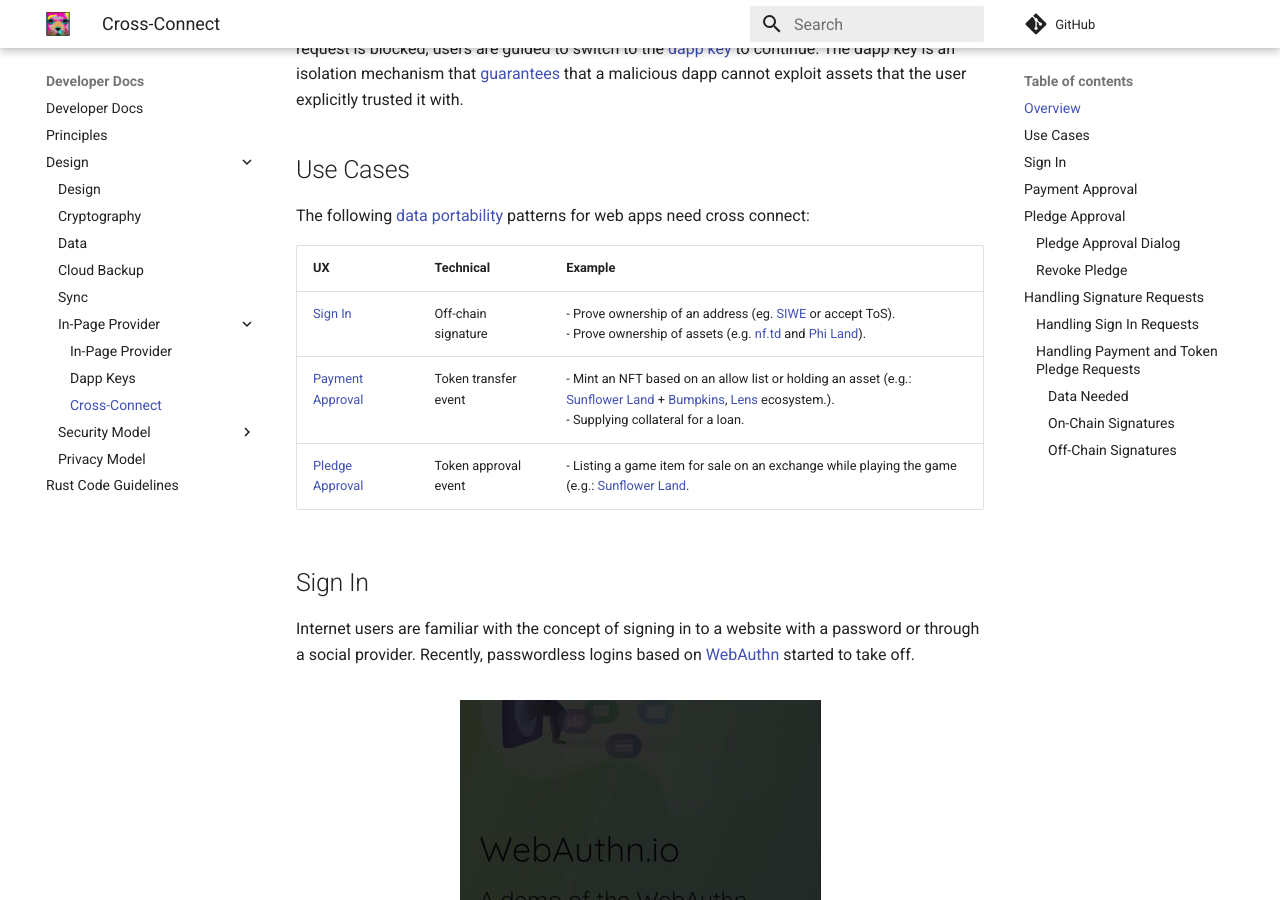
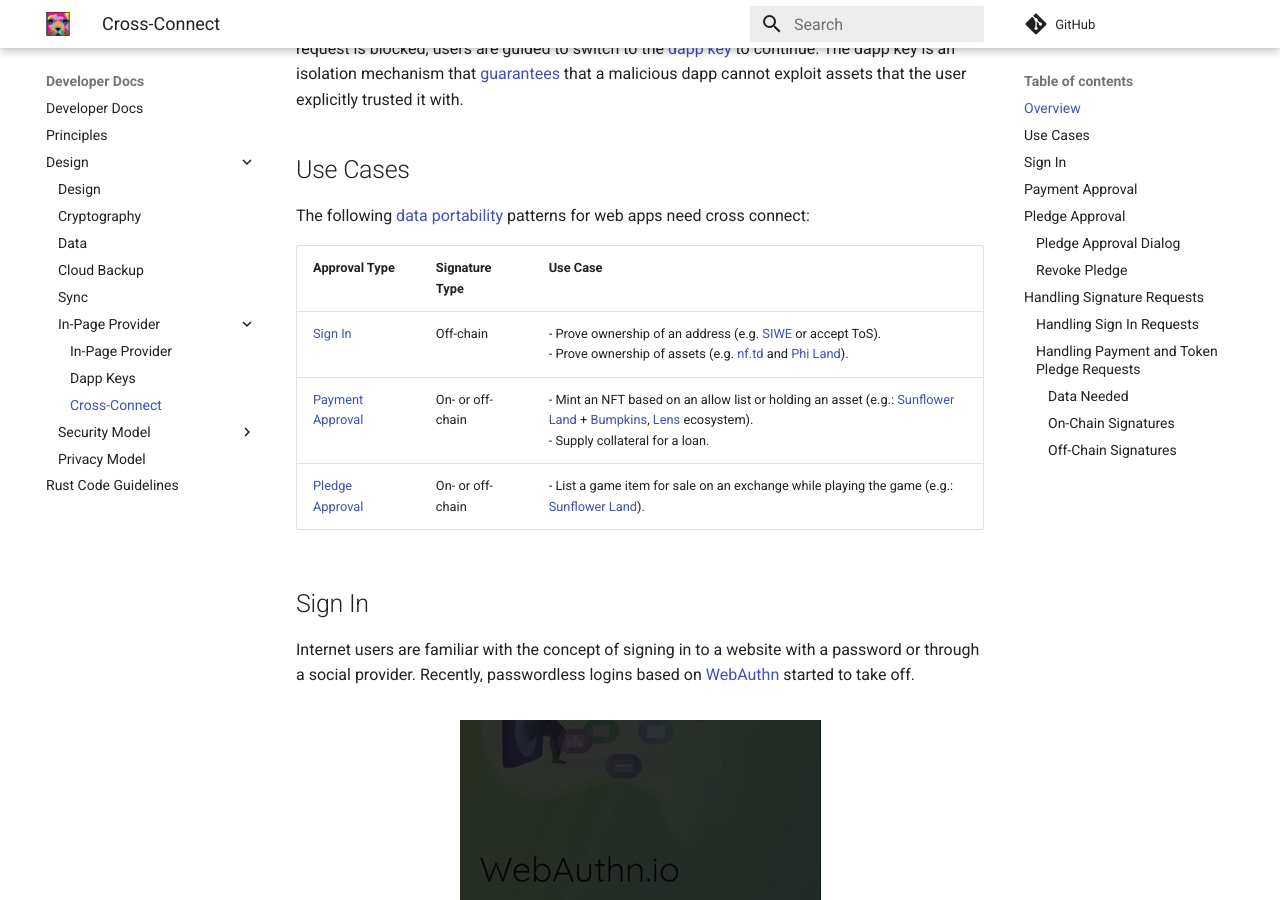
Before and after one commit to sealvault/sealvault, an MkDocs documentation site: the page built from website/src/dev-docs/design/cross-connect.md, in a window 1280 px wide and 900 px high, scrolled down 799 px. Built offline with MkDocs 1.6.1 and Material for MkDocs 9.7.7, drawn with Linux system fonts in a browser that asks for light colours; comment, search, counter and statistics services are not loaded.

Commit message:
Fix typos

```diff
--- a/website/src/dev-docs/design/cross-connect.md
+++ b/website/src/dev-docs/design/cross-connect.md
@@ -41,11 +41,11 @@ cannot exploit assets that the user explicitly trusted it with.
 The following [data portability](./in-page-provider.md#data-portability)
 patterns for web apps need cross connect:
 
-| UX                                    | Technical            | Example                                                                                                                                                                                                                             |
-|---------------------------------------|----------------------|-------------------------------------------------------------------------------------------------------------------------------------------------------------------------------------------------------------------------------------|
-| [Sign In](#sign-in)                   | Off-chain signature  | - Prove ownership of an address (eg. [SIWE](https://eips.ethereum.org/EIPS/eip-4361) or accept ToS). <br/> - Prove ownership of assets (e.g. [nf.td](https://nf.td/) and [Phi Land](https://philand.xyz/)).                         |
-| [Payment Approval](#payment-approval) | Token transfer event | - Mint an NFT based on an allow list or holding an asset (e.g.: [Sunflower Land](https://sunflower-land.com/) + [Bumpkins](https://bumpkins.io/), [Lens](https://www.lens.xyz/) ecosystem.).<br/>- Supplying collateral for a loan. |
-| [Pledge Approval](#pledge-approval)   | Token approval event | - Listing a game item for sale on an exchange while playing the game (e.g.: [Sunflower Land](https://sunflower-land.com/).                                                                                                                                                             |
+| Approval Type                         | Signature Type   | Use Case                                                                                                                                                                                                                          |
+|---------------------------------------|------------------|-----------------------------------------------------------------------------------------------------------------------------------------------------------------------------------------------------------------------------------|
+| [Sign In](#sign-in)                   | Off-chain        | - Prove ownership of an address (e.g. [SIWE](https://eips.ethereum.org/EIPS/eip-4361) or accept ToS). <br/> - Prove ownership of assets (e.g. [nf.td](https://nf.td/) and [Phi Land](https://philand.xyz/)).                      |
+| [Payment Approval](#payment-approval) | On- or off-chain | - Mint an NFT based on an allow list or holding an asset (e.g.: [Sunflower Land](https://sunflower-land.com/) + [Bumpkins](https://bumpkins.io/), [Lens](https://www.lens.xyz/) ecosystem).<br/>- Supply collateral for a loan.   |
+| [Pledge Approval](#pledge-approval)   | On- or off-chain | - List a game item for sale on an exchange while playing the game (e.g.: [Sunflower Land](https://sunflower-land.com/)).                                                                                                          |
 
 ## Sign In
 
```
